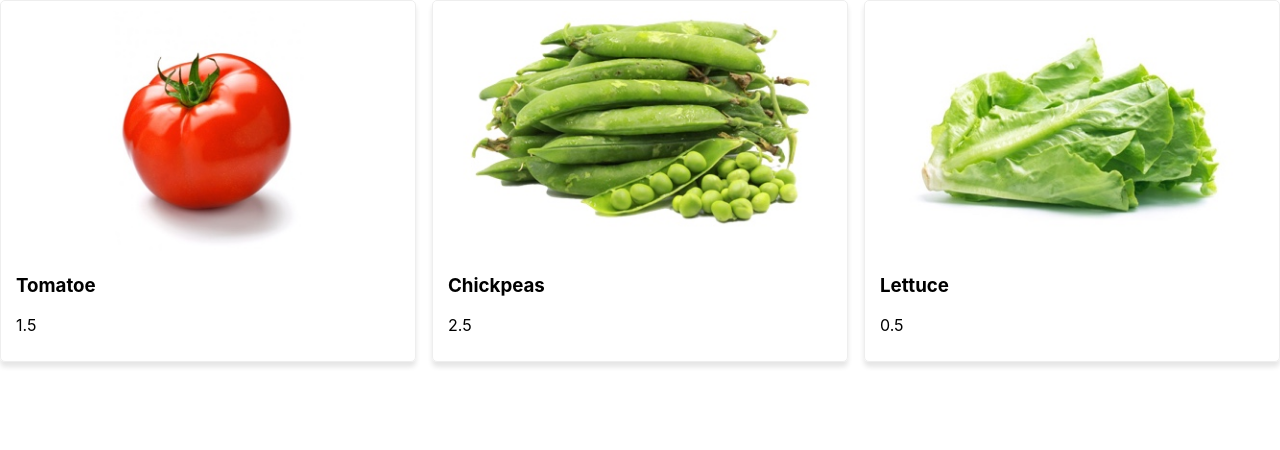
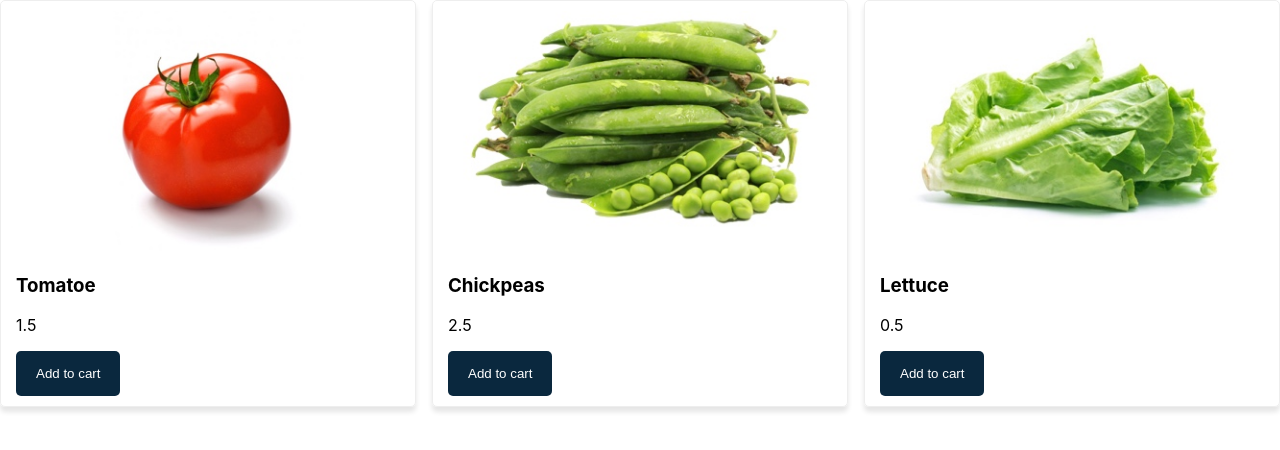
Before and after one commit to levelasquez/react-shopping-cart-course, a React (Create React App) app: page / in a window 1280 px wide. Shown: the top 450 px of the page. Built offline with nearby package versions, Linux system fonts and the light colour scheme.

Commit message:
button add to cart

```diff
--- /dev/null
+++ b/src/components/Button.js
@@ -0,0 +1,20 @@
+import { Component } from 'react'
+
+const styles = {
+  button: {
+    backgroundColor: '#0A283E',
+    color: '#fff',
+    padding: '15px 20px',
+    border: 'none',
+    borderRadius: '5px',
+    cursor: 'pointer',
+  },
+}
+
+class Button extends Component {
+  render() {
+    return <button style={styles.button} {...this.props} />
+  }
+}
+
+export default Button
--- a/src/components/Product.js
+++ b/src/components/Product.js
@@ -1,4 +1,6 @@
 import { Component } from 'react'
+
+import Button from './Button'
 
 const styles = {
   product: {
@@ -15,13 +17,14 @@ const styles = {
 
 class Product extends Component {
   render() {
-    const { product } = this.props
+    const { product, addCart } = this.props
 
     return (
       <div style={styles.product}>
         <img style={styles.img} src={product.img} alt={product.name} />
         <h3>{product.name}</h3>
         <p>{product.price}</p>
+        <Button onClick={() => addCart(product)}>Add to cart</Button>
       </div>
     )
   }
```
